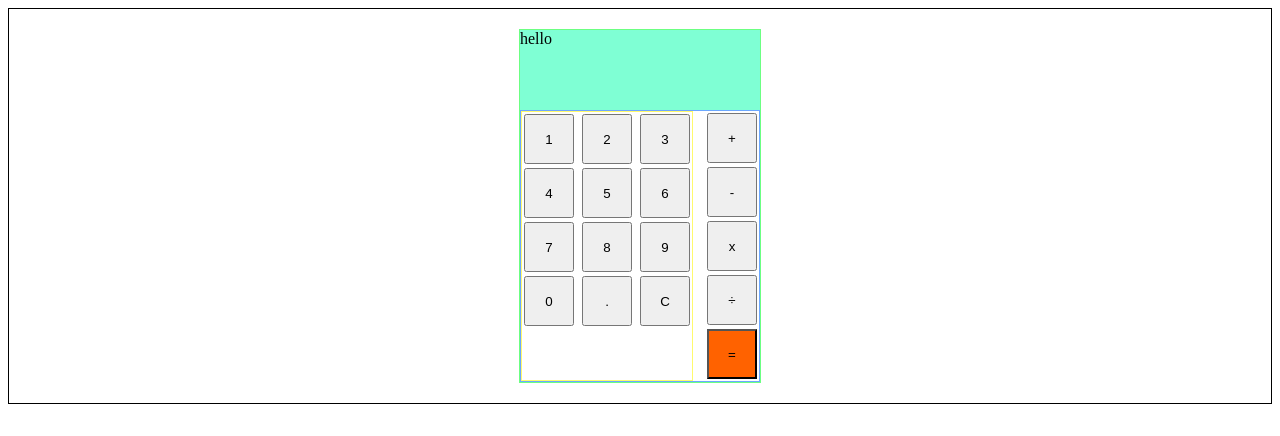
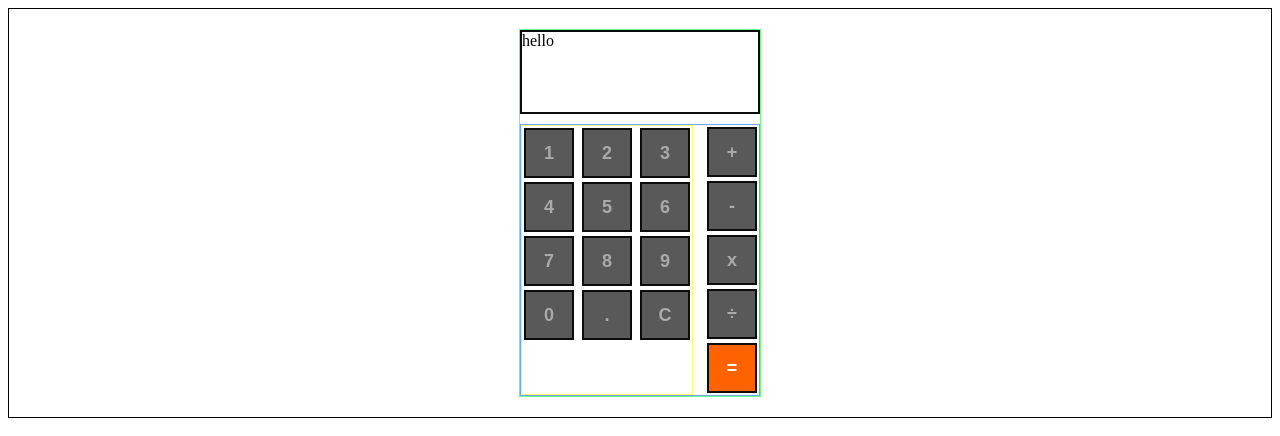
Before and after one commit to callsign-doc/Calculator, a plain HTML site: page index.html in a window 1280 px wide. Drawn offline with Linux system fonts and the light colour scheme.

Commit message:
Add color scheme and button interactivity

```diff
--- a/index.html
+++ b/index.html
@@ -9,15 +9,12 @@
 
 <body>
     <div id="mainContainer">
-        <!-- <div id="calculatorContainer"> -->
-
-
-            <div id="classA">
+        <div id="containerA">
             <div id="display">
                 hello
             </div>
 
-                <div id="classB">
+            <div id="containerB">
                 <div id="buttonContainer">
                     <div id="numberContainer">
                         <div id="row1">
@@ -44,6 +41,7 @@
                             <button>C</button>
                         </div>
                     </div>
+
                     <div id="operatorColumn">
                         <button>+</button>
                         <button>-</button>
@@ -51,14 +49,13 @@
                         <button>÷</button>
                         <button id="equalButton">=</button>
                     </div>
+
                 </div>
 
             </div>
 
         </div>
 
-        <!-- </div> -->
-
     </div>
 
     <script src="script.js"></script>
--- a/script.js
+++ b/script.js
@@ -37,3 +37,11 @@ function operate (firstNumber, operator, secondNumber) {
             alert('INVALID OPERATOR');
     }
 };
+
+// test button interactivity by testing on row 3
+const row3 = document.getElementById('row3');
+row3.addEventListener('click', event => {
+    let target = event.target;
+
+    alert(target.textContent);
+});
--- a/style.css
+++ b/style.css
@@ -6,17 +6,7 @@
     padding: 20px;
 }
 
-/* #calculatorContainer {
-    border: 5px solid #ff6c6c;
-
-    display: flex;
-    flex-shrink: 0;
-
-
-    width: 60%;
-} */
-
-#classA {
+#containerA {
     display: flex;
     flex-direction: column;
 
@@ -25,8 +15,10 @@
 }
 
 #display {
-    background-color: aquamarine;
+    background-color: rgba(200, 200, 200, 0);
     height: 80px;
+    margin-bottom: 10px;
+    border: 2px solid #0c0c0c;
 }
 
 #buttonContainer {
@@ -56,8 +48,40 @@ button {
     height: 50px;
     width: 50px;
     margin: 2px;
+
+    font-size: large;
+    font-weight: bold;
+
+    background-color: rgb(89, 89, 89);
+    color: rgb(170, 170, 170);
+    border: 2px solid #0c0c0c;
+}
+
+button:hover {
+    background-color: rgb(89, 89, 89);
+    color: rgb(255, 255, 255);
+}
+
+button:active {
+    background-color: rgb(98, 98, 98);
+    color: rgb(255, 255, 255);
 }
 
 #equalButton {
+    color: rgb(255, 255, 255);
+
     background-color: rgb(255, 98, 0);
+    border: 2px solid #0c0c0c;
 }
+#equalButton:hover {
+    color: rgb(236, 236, 236);
+
+    background-color: rgb(255, 98, 0);
+    border: 2px solid #0c0c0c;
+}
+#equalButton:active {
+    color: rgb(255, 255, 255);
+
+    background-color: rgb(233, 89, 0);
+    border: 2px solid #0c0c0c;
+}
```
Lines whose indentation alone changed are shown as unchanged.
